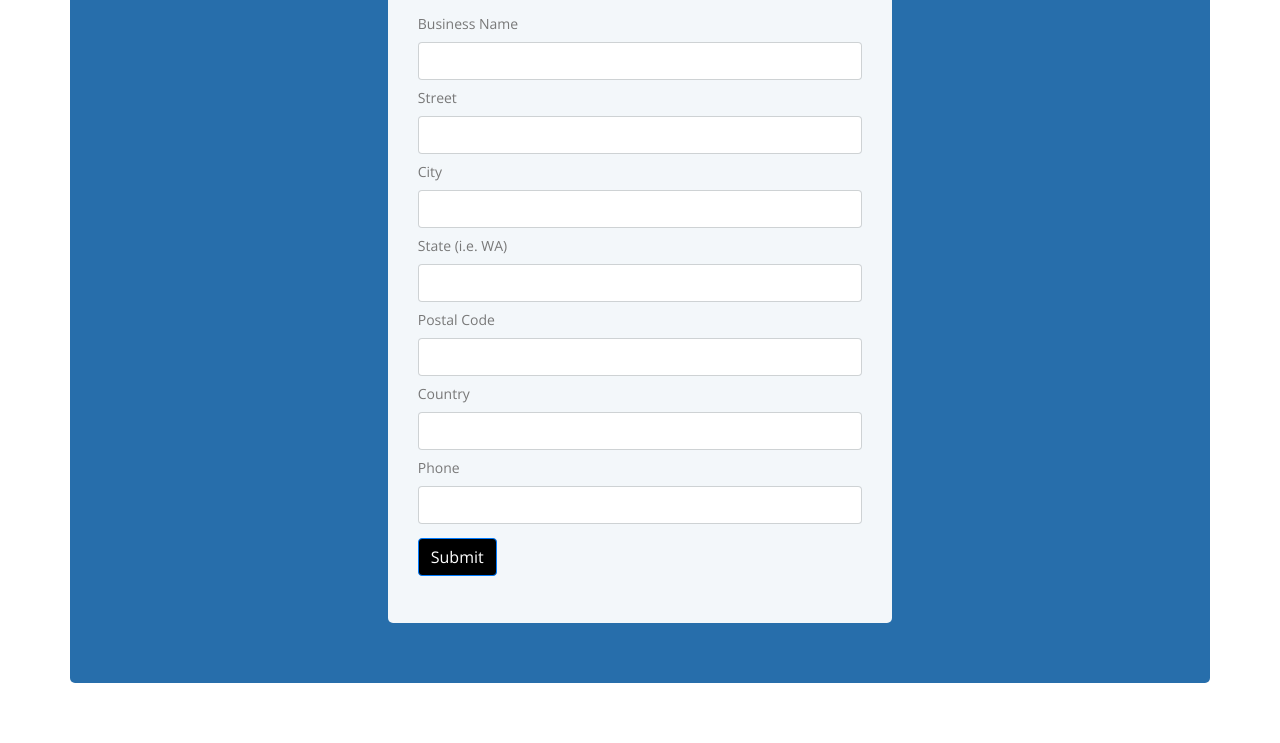
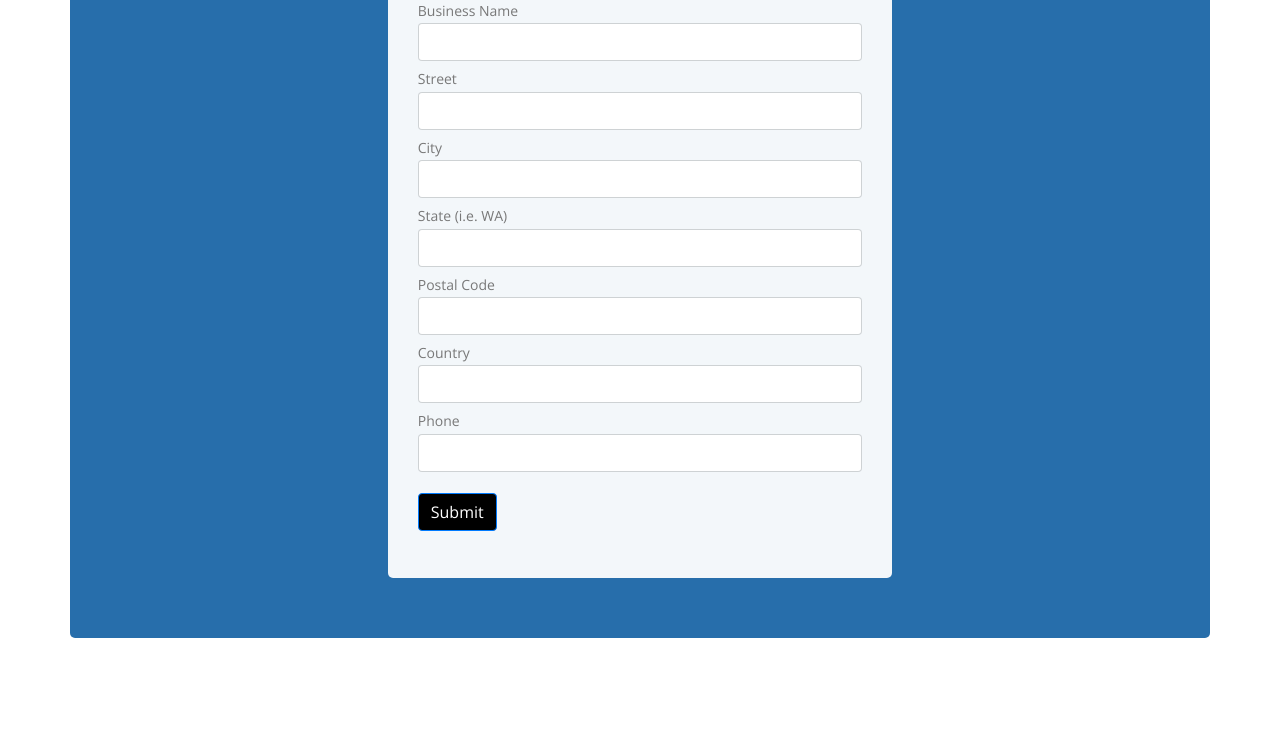
Before and after one commit to kimmabrandt/devhub-project, a plain HTML site: page index.html in a window 1280 px wide. Shown: the part 239-982 px from the top of the page. After the commit the page ends 917 px from the top, so only its background shows below. Drawn offline with nearby package versions, Linux system fonts and the light colour scheme.

Commit message:
minor styling adjustments

```diff
--- a/css/style.css
+++ b/css/style.css
@@ -16,12 +16,15 @@ h3 {
 .container {
   background-color:#276eab;
   width: 100%;
-  margin: 60px auto;
+  margin: 40px auto;
   padding: 60px;
   border-radius: 5px;
 }
 
 /*  FORM  */
+form {
+  padding-top: 7px;
+}
 .form-cont {
   background-color: #f3f7fa;
   border-radius: 5px;
@@ -31,7 +34,8 @@ h3 {
 .form-group {
   color: #787878;
   font-size: 14px;
-  margin: 7px 0px;
+  line-height: .6;
+  margin: 7px 0px 14px 0px;
 }
 
 /*  IFRAME  */
--- a/js/script.js
+++ b/js/script.js
@@ -29,7 +29,6 @@ var formObject = {
 
 $(document).ready(function() {
 
-
   // when form is submitted
   $("form").submit(function(event) {
 
@@ -46,9 +45,6 @@ $(document).ready(function() {
     formObject.business.locations[0].postal_code = formData.postal_code;
     formObject.business.locations[0].state = formData.state;
     formObject.business.locations[0].street = formData.street;
-
-
-
 
     site = JSON.stringify(formObject);
 
--- a/loading.html
+++ b/loading.html
@@ -9,7 +9,7 @@
 
   </head>
   <body style="background-color:#f3f7fa">
-    <h4 class="text-center" style="margin-top: 10%">
+    <h4 class="text-center" style="margin-top: 10%; font-weight:normal;">
     Loading...
   </h4>
   </body>
```
